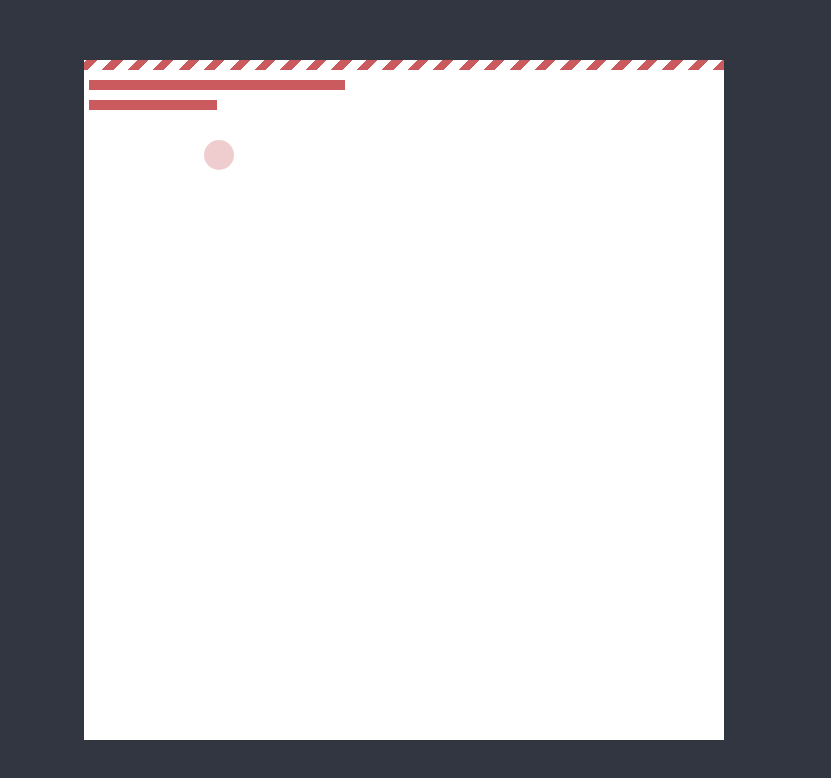
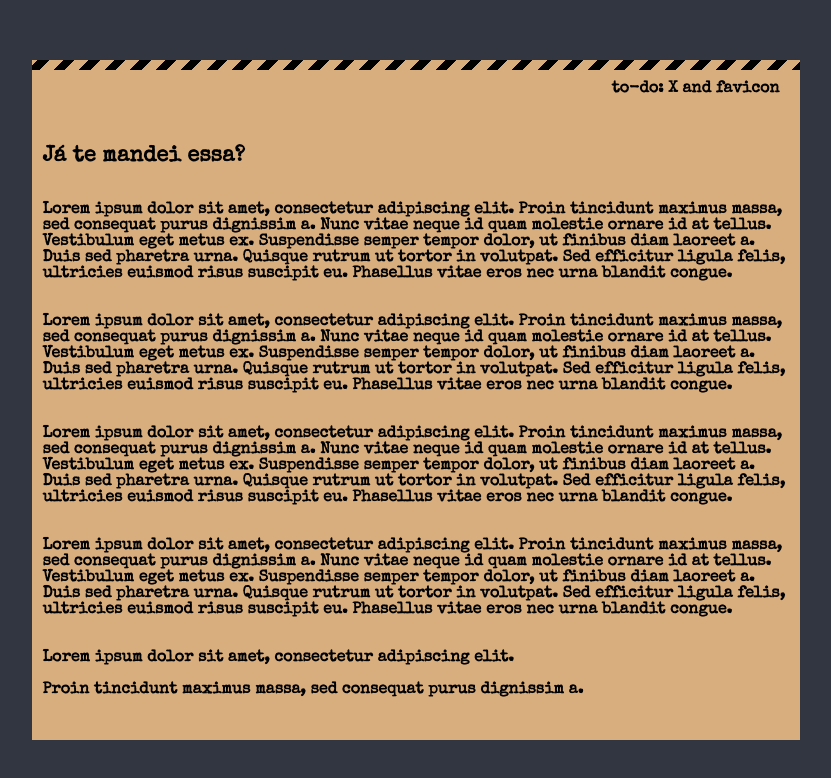
Before and after one commit to MuriloDutra/ja-te-mandei-essa, a plain HTML site: page index.html in a window 1280 px wide. Both pictures are taken after a click on the element 640 px from the left and 400 px from the top of the page. Shown: the whole page, without its empty margins (226-1057 px from the left). Drawn offline with nearby package versions, Linux system fonts and the light colour scheme.

Commit message:
Added placeholder text

```diff
--- a/animations.css
+++ b/animations.css
@@ -36,9 +36,9 @@
   100% {
     bottom: -30vh;
     z-index: 5;
-    width: 50vw;
+    width: 60vw;
     position: absolute;
-    left: -18vw;
+    left: -22vw;
     height: 85vh;
   }
 }
@@ -91,7 +91,7 @@
   0% {
     bottom: -30vh;
     z-index: 5;
-    width: 50vw;
+    width: 60vw;
     position: absolute;
     left: -18vw;
     height: 85vh;
--- a/index.html
+++ b/index.html
@@ -3,21 +3,73 @@
   <head>
     <meta charset="utf-8" />
     <title>Já te mandei essa?</title>
+
+    <link rel="preconnect" href="https://fonts.googleapis.com" />
+    <link rel="preconnect" href="https://fonts.gstatic.com" crossorigin />
+    <link
+      href="https://fonts.googleapis.com/css2?family=Special+Elite&display=swap"
+      rel="stylesheet"
+    />
+
     <link rel="stylesheet" href="letter.css" />
     <link rel="stylesheet" href="animations.css" />
   </head>
   <body>
     <main>
-      <div class="envelope">
+      <div class="envelope" onclick="handleEnvelopeClick(event)">
         <div class="animated-mail">
           <div class="back-fold"></div>
-          <div class="letter">
+          <div class="letter" onclick="handleLetterClick(event)">
             <div class="letter-border"></div>
-            <div class="letter-title"></div>
-            <div class="letter-context"></div>
-            <div class="letter-stamp">
-              <div class="letter-stamp-inner"></div>
-            </div>
+            <section class="button-container">
+              <button onclick="handleEnvelopeClick(event)">
+                to-do: X and favicon
+              </button>
+            </section>
+            <section class="content">
+              <h1>Já te mandei essa?</h1>
+              <p>
+                Lorem ipsum dolor sit amet, consectetur adipiscing elit. Proin
+                tincidunt maximus massa, sed consequat purus dignissim a. Nunc
+                vitae neque id quam molestie ornare id at tellus. Vestibulum
+                eget metus ex. Suspendisse semper tempor dolor, ut finibus diam
+                laoreet a. Duis sed pharetra urna. Quisque rutrum ut tortor in
+                volutpat. Sed efficitur ligula felis, ultricies euismod risus
+                suscipit eu. Phasellus vitae eros nec urna blandit congue.
+              </p>
+              <p>
+                Lorem ipsum dolor sit amet, consectetur adipiscing elit. Proin
+                tincidunt maximus massa, sed consequat purus dignissim a. Nunc
+                vitae neque id quam molestie ornare id at tellus. Vestibulum
+                eget metus ex. Suspendisse semper tempor dolor, ut finibus diam
+                laoreet a. Duis sed pharetra urna. Quisque rutrum ut tortor in
+                volutpat. Sed efficitur ligula felis, ultricies euismod risus
+                suscipit eu. Phasellus vitae eros nec urna blandit congue.
+              </p>
+              <p>
+                Lorem ipsum dolor sit amet, consectetur adipiscing elit. Proin
+                tincidunt maximus massa, sed consequat purus dignissim a. Nunc
+                vitae neque id quam molestie ornare id at tellus. Vestibulum
+                eget metus ex. Suspendisse semper tempor dolor, ut finibus diam
+                laoreet a. Duis sed pharetra urna. Quisque rutrum ut tortor in
+                volutpat. Sed efficitur ligula felis, ultricies euismod risus
+                suscipit eu. Phasellus vitae eros nec urna blandit congue.
+              </p>
+              <p>
+                Lorem ipsum dolor sit amet, consectetur adipiscing elit. Proin
+                tincidunt maximus massa, sed consequat purus dignissim a. Nunc
+                vitae neque id quam molestie ornare id at tellus. Vestibulum
+                eget metus ex. Suspendisse semper tempor dolor, ut finibus diam
+                laoreet a. Duis sed pharetra urna. Quisque rutrum ut tortor in
+                volutpat. Sed efficitur ligula felis, ultricies euismod risus
+                suscipit eu. Phasellus vitae eros nec urna blandit congue.
+              </p>
+              <p>
+                Lorem ipsum dolor sit amet, consectetur adipiscing elit.
+                <br /><br />Proin tincidunt maximus massa, sed consequat purus
+                dignissim a.
+              </p>
+            </section>
           </div>
           <div class="top-fold"></div>
           <div class="body"></div>
--- a/index.js
+++ b/index.js
@@ -1,9 +1,8 @@
-const openLetterClasName = "open-letter";
-const closeLetterClasName = "close-letter";
-let main = document.querySelector("main");
-let envelope = document.querySelector(".envelope");
+function handleEnvelopeClick() {
+  const openLetterClasName = "open-letter";
+  const closeLetterClasName = "close-letter";
+  let main = document.querySelector("main");
 
-envelope.addEventListener("click", () => {
   if (main.classList.contains("open-letter")) {
     main.classList.add(closeLetterClasName);
     main.classList.remove(openLetterClasName);
@@ -11,4 +10,8 @@ envelope.addEventListener("click", () => {
     main.classList.add(openLetterClasName);
     main.classList.remove(closeLetterClasName);
   }
-});
+}
+
+function handleLetterClick(event) {
+  event.stopPropagation();
+}
--- a/letter.css
+++ b/letter.css
@@ -1,3 +1,24 @@
+p,
+h1,
+button {
+  font-family: "Special Elite", serif;
+  font-weight: 700;
+  font-style: normal;
+  font-size: 16px;
+}
+
+h1 {
+  font-size: 22px;
+}
+
+.content {
+  padding: 0px 10px;
+  height: 95%;
+  display: flex;
+  flex-direction: column;
+  justify-content: center;
+}
+
 body {
   background: #323641;
 }
@@ -74,50 +95,39 @@ body {
     left: 20px;
     bottom: 0px;
     position: absolute;
+    padding: 0px;
     width: 160px;
     height: 60px;
-    background: white;
+    background: #d8ae7e;
     z-index: 1;
     overflow: hidden;
+    cursor: auto;
     -webkit-transition: 0.4s 0.2s;
     -moz-transition: 0.4s 0.2s;
     transition: 0.4s 0.2s;
 
     .letter-border {
       height: 10px;
-      width: 100%;
+      width: 100vw;
       background: repeating-linear-gradient(
         -45deg,
-        #cb5a5e,
-        #cb5a5e 8px,
+        black,
+        black 8px,
         transparent 8px,
         transparent 18px
       );
     }
-
-    .letter-title {
-      margin-top: 10px;
-      margin-left: 5px;
-      height: 10px;
-      width: 40%;
-      background: #cb5a5e;
-    }
-    .letter-context {
-      margin-top: 10px;
-      margin-left: 5px;
-      height: 10px;
-      width: 20%;
-      background: #cb5a5e;
-    }
-
-    .letter-stamp {
-      margin-top: 30px;
-      margin-left: 120px;
-      border-radius: 100%;
-      height: 30px;
-      width: 30px;
-      background: #cb5a5e;
-      opacity: 0.3;
-    }
   }
 }
+
+.button-container {
+  justify-content: right;
+  display: flex;
+  margin: 10px 15px 0px 0px;
+
+  button {
+    cursor: pointer;
+    border: none;
+    background-color: transparent;
+  }
+}
```
